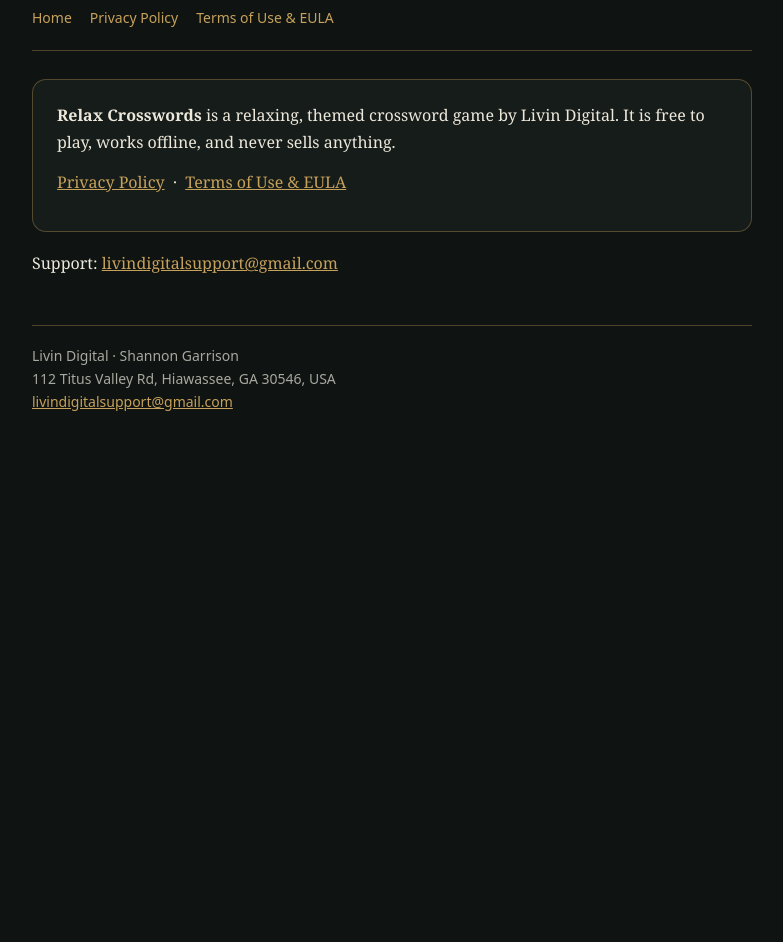
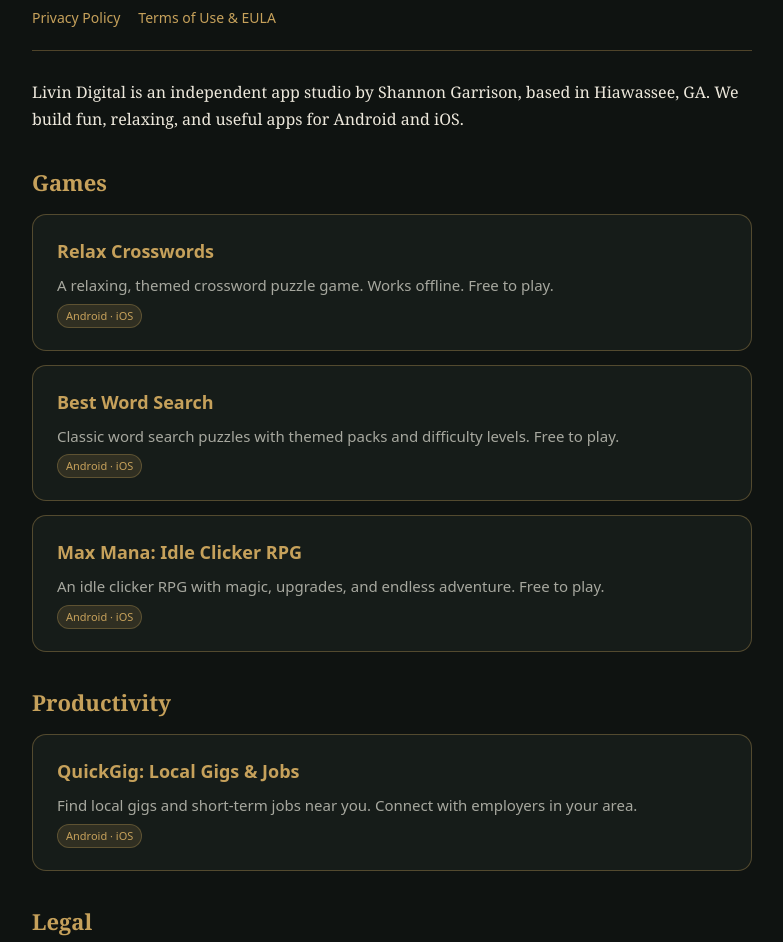
Before and after one commit to sgarrison1977/sgarrison1977.github.io, a plain HTML site: page index.html in a window 1280 px wide. Shown: the part 150-1092 px from the top of the page, without its empty margins (248-1031 px from the left). Before the commit the page ends 800 px from the top, so only its background shows below. Drawn offline with Linux system fonts and the light colour scheme.

Commit message:
Update index.html

```diff
--- a/index.html
+++ b/index.html
@@ -1,26 +1,59 @@
 <!doctype html>
 <html lang="en"><head><meta charset="utf-8"/><meta name="viewport" content="width=device-width,initial-scale=1"/>
-<title>Legal &amp; Support · Relax Crosswords</title><style>
+<title>Livin Digital · Apps by Shannon Garrison</title><style>
 :root{--bg:#0F1311;--card:#161C19;--text:#EDE8DC;--muted:#A7A89F;--gold:#C6A15B;--line:rgba(198,161,91,.35)}
 *{box-sizing:border-box}body{margin:0;background:var(--bg);color:var(--text);font:16px/1.65 Georgia,"Times New Roman",serif}
 main{max-width:760px;margin:0 auto;padding:48px 20px 80px}
 header{border-bottom:1px solid var(--line);padding-bottom:20px;margin-bottom:28px}
 .eyebrow{color:var(--gold);letter-spacing:.2em;text-transform:uppercase;font-size:12px;font-family:system-ui,sans-serif}
 h1{font-weight:600;font-size:40px;margin:6px 0 4px}h2{font-size:22px;margin:32px 0 8px;color:var(--gold)}
-.updated{color:var(--muted);font-family:system-ui,sans-serif;font-size:14px}
 nav a{color:var(--gold);text-decoration:none;font-family:system-ui,sans-serif;font-size:14px;margin-right:18px}
 p{margin:0 0 14px}footer{margin-top:48px;border-top:1px solid var(--line);padding-top:18px;color:var(--muted);font-size:14px;font-family:system-ui,sans-serif}
-.card{background:var(--card);border:1px solid var(--line);border-radius:14px;padding:22px 24px;margin:18px 0}
+.card{background:var(--card);border:1px solid var(--line);border-radius:14px;padding:22px 24px;margin:14px 0}
+.card h3{margin:0 0 6px;font-size:18px;color:var(--gold);font-family:system-ui,sans-serif}
+.card p{margin:0;font-size:15px;color:var(--muted);font-family:system-ui,sans-serif}
+.badge{display:inline-block;font-size:11px;font-family:system-ui,sans-serif;padding:2px 8px;border-radius:20px;margin-top:6px;background:rgba(198,161,91,.15);color:var(--gold);border:1px solid rgba(198,161,91,.3)}
 a{color:var(--gold)}
 </style></head>
 <body><main>
 <header>
-<div class="eyebrow">Relax Crosswords</div>
-<h1>Legal &amp; Support</h1>
-<nav style="margin-top:14px"><a href="./index.html">Home</a><a href="./privacy.html">Privacy Policy</a><a href="./terms.html">Terms of Use &amp; EULA</a></nav>
+<div class="eyebrow">Livin Digital</div>
+<h1>Our Apps</h1>
+<nav style="margin-top:14px"><a href="./privacy.html">Privacy Policy</a><a href="./terms.html">Terms of Use &amp; EULA</a></nav>
 </header>
-<div class="card"><p><strong>Relax Crosswords</strong> is a relaxing, themed crossword game by Livin Digital. It is free to play, works offline, and never sells anything.</p>
-<p><a href="./privacy.html">Privacy Policy</a> &nbsp;·&nbsp; <a href="./terms.html">Terms of Use &amp; EULA</a></p></div>
+
+<p>Livin Digital is an independent app studio by Shannon Garrison, based in Hiawassee, GA. We build fun, relaxing, and useful apps for Android and iOS.</p>
+
+<h2>Games</h2>
+
+<div class="card">
+<h3>Relax Crosswords</h3>
+<p>A relaxing, themed crossword puzzle game. Works offline. Free to play.</p>
+<span class="badge">Android · iOS</span>
+</div>
+
+<div class="card">
+<h3>Best Word Search</h3>
+<p>Classic word search puzzles with themed packs and difficulty levels. Free to play.</p>
+<span class="badge">Android · iOS</span>
+</div>
+
+<div class="card">
+<h3>Max Mana: Idle Clicker RPG</h3>
+<p>An idle clicker RPG with magic, upgrades, and endless adventure. Free to play.</p>
+<span class="badge">Android · iOS</span>
+</div>
+
+<h2>Productivity</h2>
+
+<div class="card">
+<h3>QuickGig: Local Gigs &amp; Jobs</h3>
+<p>Find local gigs and short-term jobs near you. Connect with employers in your area.</p>
+<span class="badge">Android · iOS</span>
+</div>
+
+<h2>Legal</h2>
+<p>Our <a href="./privacy.html">Privacy Policy</a> and <a href="./terms.html">Terms of Use &amp; EULA</a> apply to all Livin Digital apps.</p>
 <p>Support: <a href="mailto:livindigitalsupport@gmail.com">livindigitalsupport@gmail.com</a></p>
 <footer>Livin Digital · Shannon Garrison<br/>112 Titus Valley Rd, Hiawassee, GA 30546, USA<br/><a href="mailto:livindigitalsupport@gmail.com">livindigitalsupport@gmail.com</a></footer>
 </main></body></html>
```
